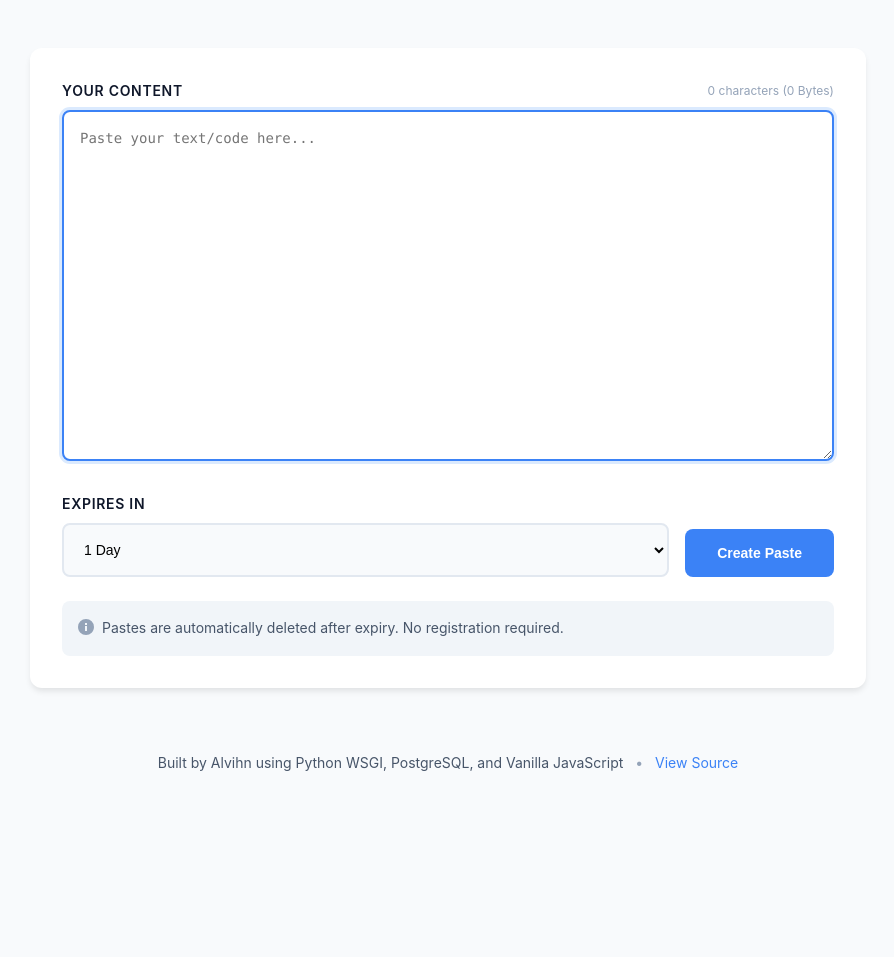
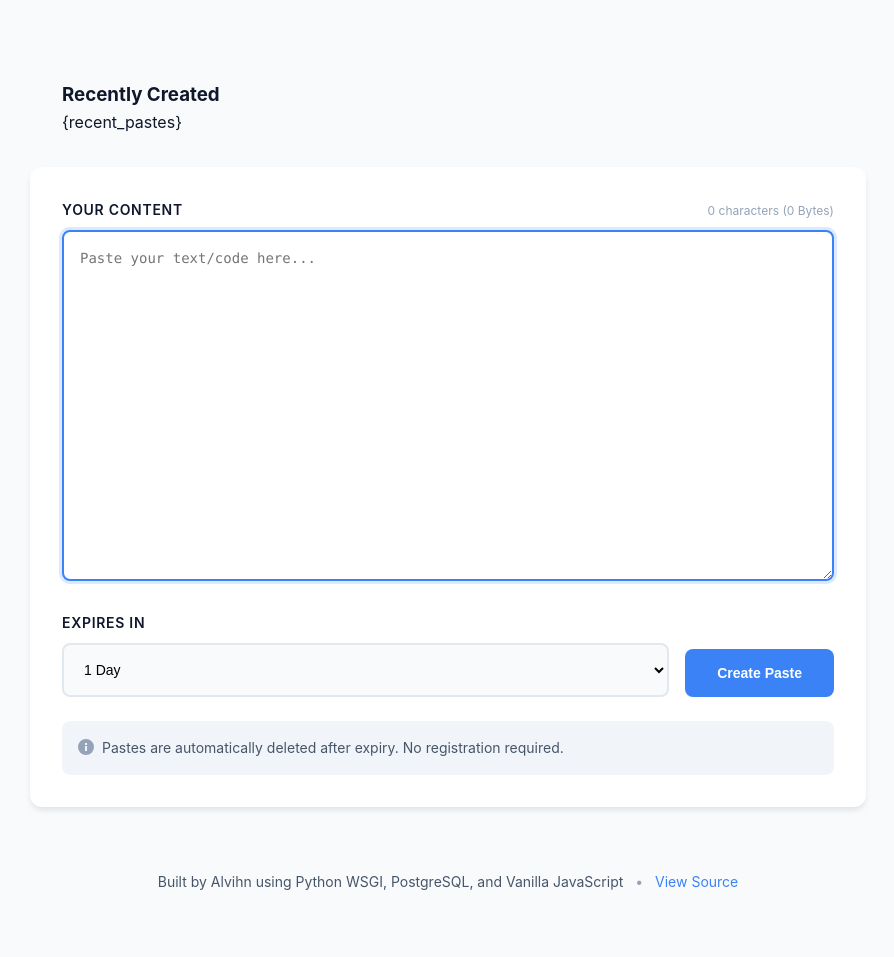
Before and after one commit to alvhin-t/pastebin, a Python web app: template frontend/templates/index.html in a window 1280 px wide. Shown: the part 133-1090 px from the top of the page, without its empty margins (192-1086 px from the left). Before the commit the page ends 904 px from the top, so only its background shows below. Run offline with Jinja, Linux system fonts and the light colour scheme; the template is opened without the code that fills it, so the values that code supplies are empty.

Commit message:
Added side bar for recent pasted

```diff
--- a/frontend/templates/index.html
+++ b/frontend/templates/index.html
@@ -6,6 +6,7 @@
     <meta name="description" content="Share text snippets with automatic expiry. No registration required.">
     <title>Pastebin - Share Text with Expiry</title>
     <link rel="stylesheet" href="/static/css/main.css">
+    <link href="https://fonts.googleapis.com/css2?family=Inter:wght@400;600&family=JetBrains+Mono:wght@500&display=swap" rel="stylesheet">
 </head>
 <body>
     <div class="container">
@@ -18,6 +19,15 @@
         </header>
 
         <main class="main">
+            <div class="container">
+                <main class="editor-section">
+                    </main>
+
+                <aside class="sidebar">
+                    <h3>Recently Created</h3>
+                    {recent_pastes}
+                </aside>
+             </div>
             <!-- Create Paste Section -->
             <section class="create-section" id="createSection">
                 <form id="pasteForm" class="paste-form">
```
